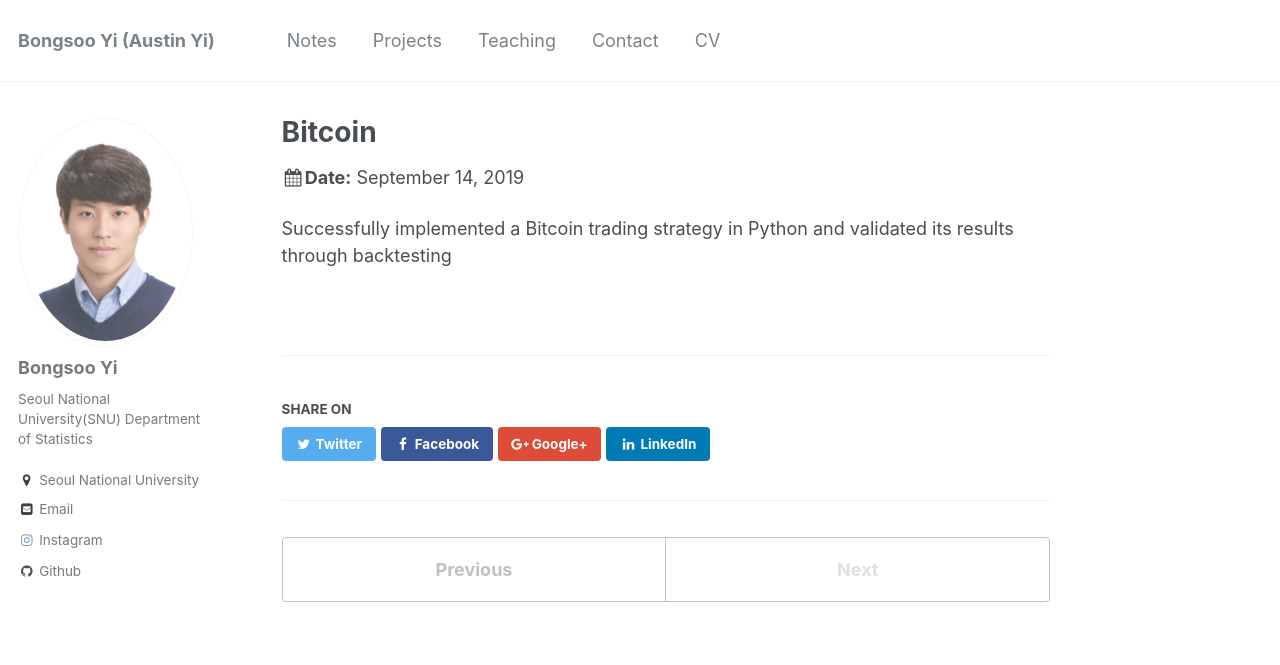
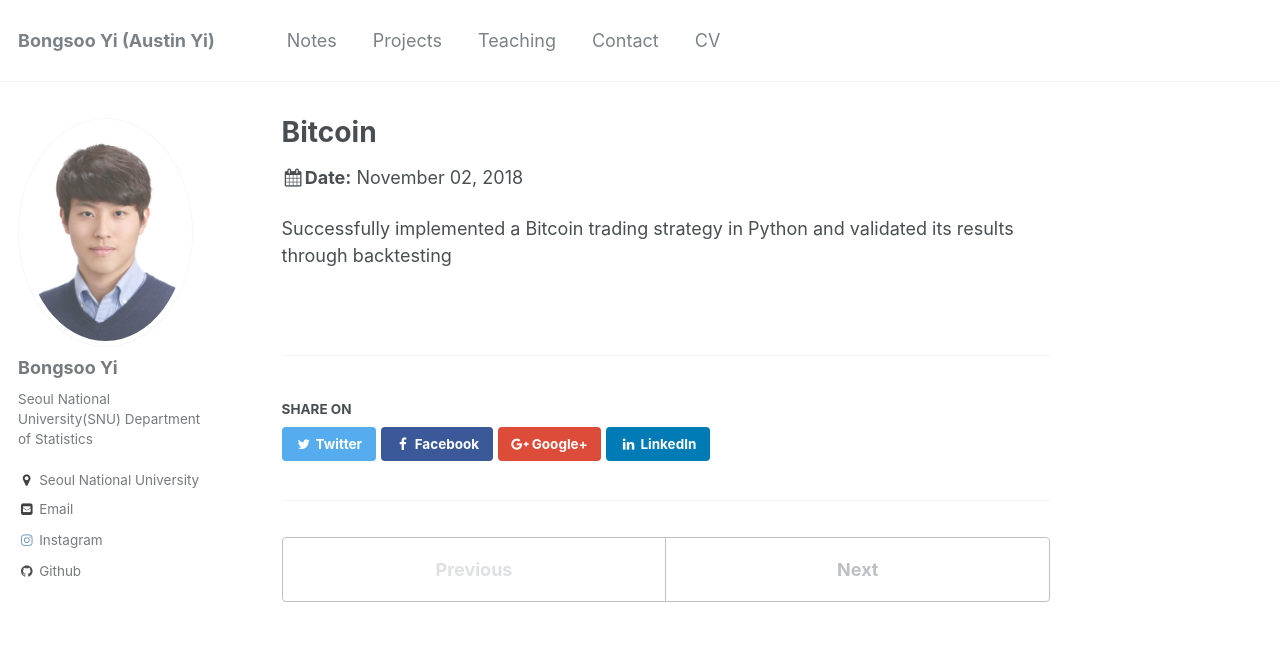
Before and after one commit to austinyi/austinyi.github.io, a Jekyll site: the page built from _talks/2018-11-02-talk-1.md, in a window 1280 px wide. Shown: the top 665 px of the page. Built offline with Jekyll 4.4.1, drawn with Linux system fonts in a browser that asks for light colours.

Commit message:
Update and rename 2019-09-14-talk-1.md to 2018-11-02-talk-1.md

```diff
--- a/_talks/2019-09-14-talk-1.md
+++ b/_talks/2018-11-02-talk-1.md
@@ -2,8 +2,8 @@
 title: "Bitcoin"
 collection: projects
 type: "Projects"
-permalink: /projects/2019-09-14-talk-1
-date: 2019-09-14
+permalink: /projects/2018-11-02-talk-1
+date: 2018-11-02
 
 ---
 
```
